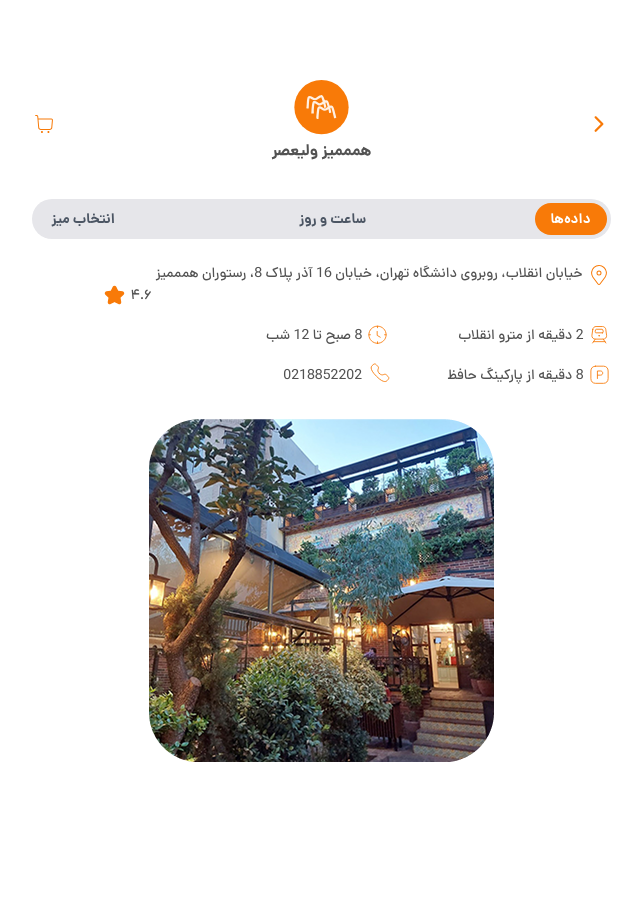
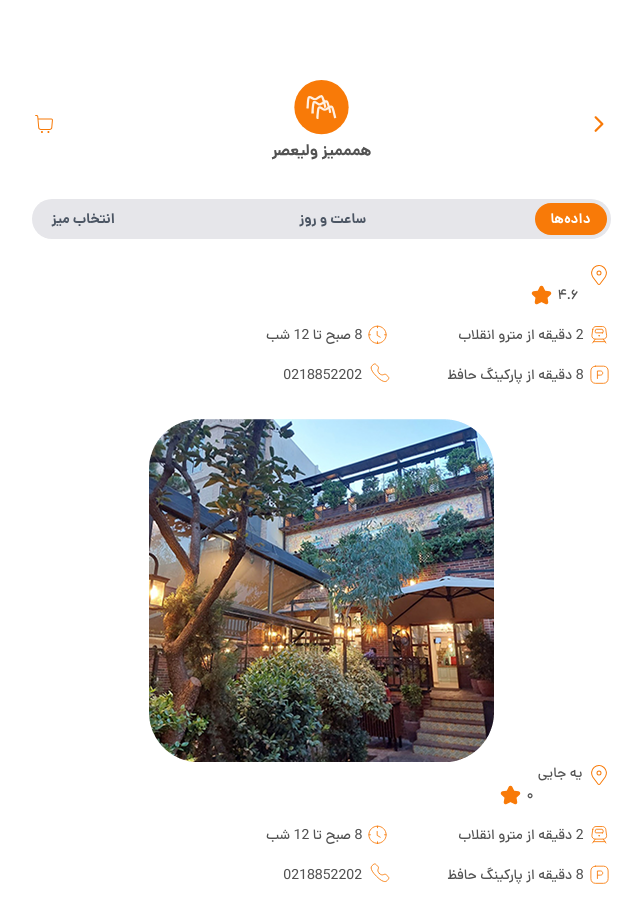
Before and after one commit to sarinaem/hammiz, a React (Vite) app: page /product in a window 1280 px wide. Shown: the top 917 px of the page, without its empty margins (319-961 px from the left). Before the commit the page ends 800 px from the top, so only its background shows below. Built offline with nearby package versions, Linux system fonts and the light colour scheme.

Commit message:
dynamic data in all file

```diff
--- a/src/components/Home/Home.jsx
+++ b/src/components/Home/Home.jsx
@@ -5,7 +5,7 @@ import { Link } from "react-router-dom";
 const Home = () => {
   return (
     <div className="bg-[#f87A08] flex flex-col justify-between py-8 items-center">
-      <div className="flex flex-col justify-center items-center mt-[182px]">
+      <div className="flex flex-col justify-center items-center mt-[150px]">
         <img src={logo} alt="logo website" className="w-[200px] h-[200px]" />
 
         <img src={nameSite} alt="name of site" className="!mt-[39px]" />
--- a/src/components/LocationUser/LocationUser.jsx
+++ b/src/components/LocationUser/LocationUser.jsx
@@ -6,15 +6,16 @@ export default function LocateButton() {
 
   const handleLocate = () => {
     if (!navigator.geolocation) {
-      alert("لوکیشن غیر فعال است.");
+      alert("لطفا لوکیشن خودتون رو انتخاب کنید.");
       return;
     }
+    console.log("start locating...");
 
     navigator.geolocation.getCurrentPosition(
       ({ coords }) => {
         const { latitude, longitude } = coords;
 
-        map.flyTo.setView([latitude, longitude], 20, { animate: true });
+        map.setView([latitude, longitude], 20, { animate: true });
 
         const myIcon = L.icon({
           iconUrl: "/mylocation.svg",
@@ -38,7 +39,7 @@ export default function LocateButton() {
       <button onClick={handleLocate} className="p-2 rounded-full">
         <img
           src="/userLocation.svg"
-          className="w-[35px] h-[35px] mb-[60px] ml-6"
+          className="w-[35px] h-[35px] mb-[40px] ml-6"
           alt=""
         />
       </button>
--- a/src/components/Map/Mapview.jsx
+++ b/src/components/Map/Mapview.jsx
@@ -126,7 +126,7 @@ const StaticMap = () => {
 
       {/* Search Results */}
       {showResults && (
-        <ul className="absolute top-[50px] right-[40px] w-[80%] bg-white border mt-1 rounded shadow z-[1000]">
+        <ul className="absolute top-[49px] outline-none border-none right-[40px] w-[86%] rounded-lg bg-white border mt-1 shadow z-[1000]">
           {filteredLocations.length ? (
             filteredLocations.map((loc) => (
               <li
@@ -134,7 +134,7 @@ const StaticMap = () => {
                 onClick={() => {
                   handleSelectLocation(loc);
                 }}
-                className="p-2 cursor-pointer hover:bg-gray-200"
+                className="p-2 cursor-pointer hover:bg-gray-200 "
               >
                 {loc.name}
               </li>
@@ -188,7 +188,8 @@ const StaticMap = () => {
       >
         <button
           onClick={() => navigate("/product")}
-          className={`px-6 py-2 rounded-[50px] w-[90%] font-bold font-dana text-lg leading-[26px] ${
+          disabled={!activeId}
+          className={`px-6 py-2 rounded-[50px] w-[95%] font-bold font-dana text-lg leading-[26px] ${
             activeId ? "bg-orange-500" : "bg-[#999999]"
           } text-white`}
         >
--- a/src/components/Tabs/DataBtn.jsx
+++ b/src/components/Tabs/DataBtn.jsx
@@ -7,20 +7,26 @@ import subwayIcon from "../../assets/metroicon.svg";
 import parking from "../../assets/Parking.svg";
 import phone from "../../assets/phone.svg";
 
+import data from "../../data/fakeData";
+
 import time from "../../assets/openingicon.svg";
 const DataBtn = () => {
   return (
     <div>
+      {data.map((item) => {
+        return (
+          <div key={item.id}>
             <div className="flex gap-4 flex-col">
               <div className="flex gap-1">
-          <CiLocationOn className="text-[#F87A08] w-6 h-6 font-bold" />
+                <CiLocationOn className="text-[#F87A08] font-dana w-6 h-6 font-bold" />
                 <p className="text-[#525252] text-[14px] font-medium ">
-            خیابان انقلاب، روبروی دانشگاه تهران، خیابان 16 آذر پلاک 8، رستوران
-            همممیز
+                  {item.address}
                 </p>
                 <div className="flex items-center justify-center gap-1 ml-6 mt-5 font-medium">
                   <span className="text-[#525252] text-[14px] font-medium leading-6 ">
-              ۴.۶
+                    {Number(item.score)
+                      .toLocaleString("fa-IR")
+                      .replace("٫", ".")}
                   </span>
                   <img src={star} alt="star icon" />
                 </div>
@@ -47,7 +53,11 @@ const DataBtn = () => {
                   </span>
                 </div>
                 <div className="flex gap-2">
-            <img src={phone} alt="time of work" className="w-5 h-5 -mr-3" />
+                  <img
+                    src={phone}
+                    alt="time of work"
+                    className="w-5 h-5 -mr-3"
+                  />
                   <span className="text-[#525252] text-[14px] font-medium leading-6">
                     0218852202
                   </span>
@@ -59,6 +69,9 @@ const DataBtn = () => {
             </div>{" "}
           </div>
         );
+      })}
+    </div>
+  );
 };
 
 export default DataBtn;
--- a/src/data/fakeData.js
+++ b/src/data/fakeData.js
@@ -5,6 +5,24 @@ const data = [
     latitude: 35.701065,
     // ✅ عرض جغرافیایی صحیح برای تهران
     longitude: 51.391214,
+    address: "",
+    score: "4.6",
+    open_at: "08:00:00",
+    close_at: "23:00:00",
+    metro_name: "ولیعصر",
+    distance_from_metro: "00:02:00",
+    parking_name: "حافظ",
+    distance_from_parking: "00:03:00",
+    landline_number: "02144435455",
+    image:
+      "https://20d2-213-145-66-196.ngrok-free.app/media/hammmiz_images/Group_186.png",
+  },
+
+  {
+    id: 2,
+    name: "انقلاب",
+    latitude: 35.69821511373423,
+    longitude: 51.39614035586552,
     address: "یه جایی",
     score: "0.0",
     open_at: "08:00:00",
```
Lines whose indentation alone changed are shown as unchanged.
